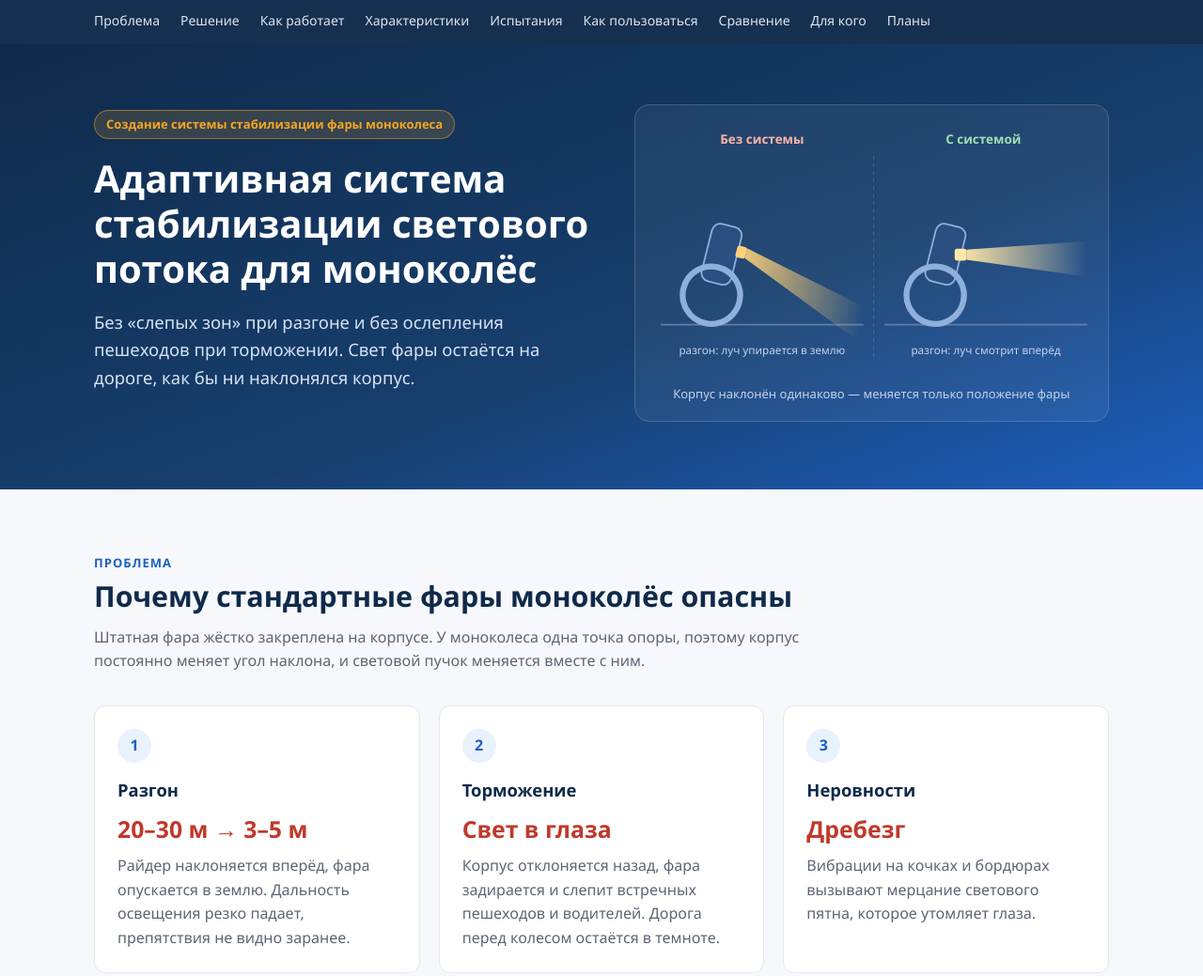
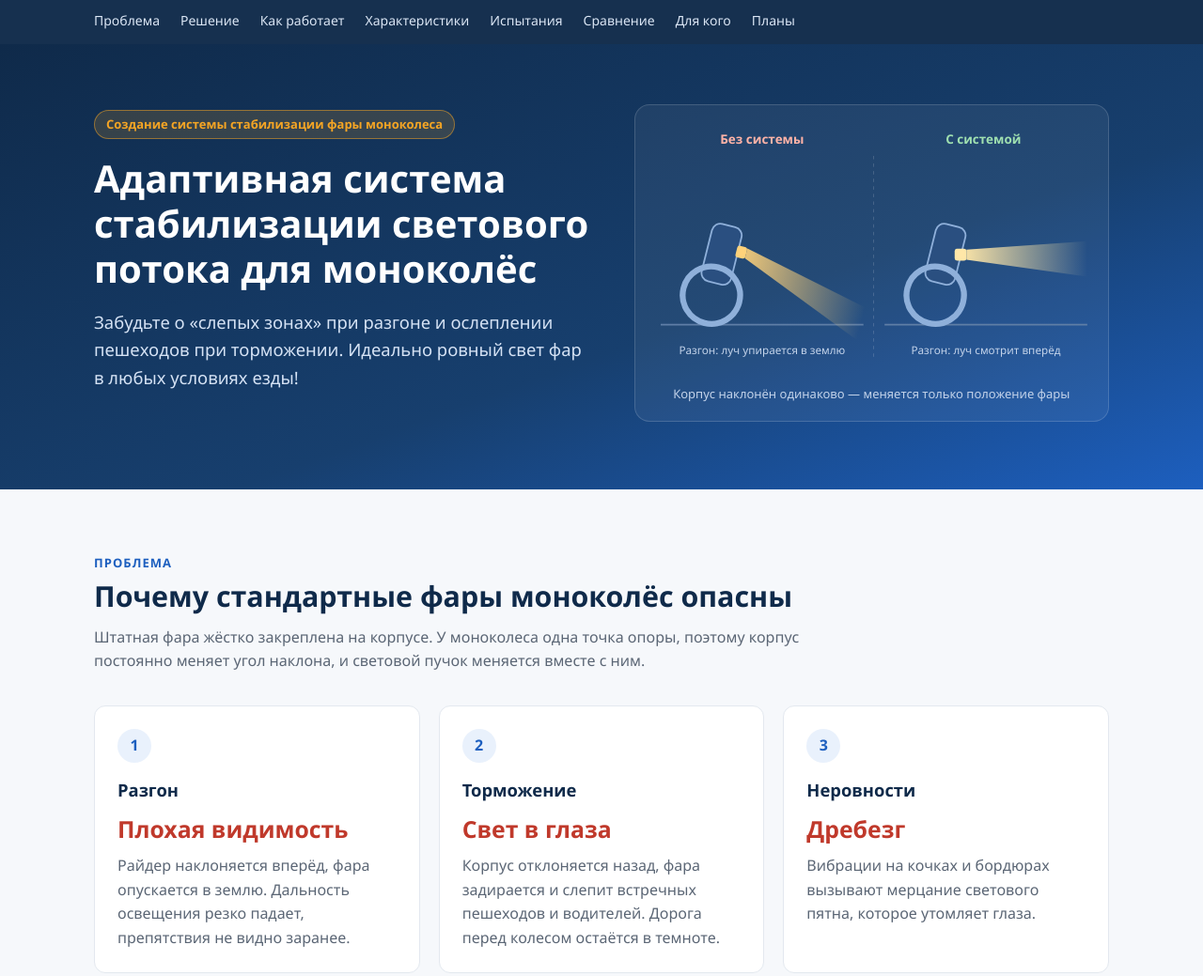
Before and after one commit to karassad/startup-site, a plain HTML site: page index.html in a window 1280 px wide. Shown: the part 182-1221 px from the top of the page at 94% size. Drawn offline with Linux system fonts and the light colour scheme.

Commit message:
new vers

```diff
--- a/index.html
+++ b/index.html
@@ -286,7 +286,6 @@
         <a href="#how">Как работает</a>
         <a href="#specs">Характеристики</a>
         <a href="#tests">Испытания</a>
-        <a href="#usage">Как пользоваться</a>
         <a href="#compare">Сравнение</a>
         <a href="#market">Для кого</a>
         <a href="#roadmap">Планы</a>
@@ -300,8 +299,7 @@
             <span class="tag">Создание системы стабилизации фары моноколеса</span>
             <h1>Адаптивная система стабилизации светового потока для моноколёс</h1>
             <p class="lead">
-                Без «слепых зон» при разгоне и без ослепления пешеходов при торможении.
-                Свет фары остаётся на дороге, как бы ни наклонялся корпус.
+                Забудьте о «слепых зонах» при разгоне и ослеплении пешеходов при торможении. Идеально ровный свет фар в любых условиях езды!
             </p>
         </div>
         <div class="hero-visual">
@@ -318,7 +316,7 @@
                     <rect x="86" y="140" width="12" height="14" rx="3" fill="#ffd27a"/>
                     <polygon points="98,141 250,175 250,215 98,153" fill="url(#beamBad)"/>
                 </g>
-                <text x="130" y="275" fill="#c3d3ea" font-size="13" text-anchor="middle">разгон: луч упирается в землю</text>
+                <text x="130" y="275" fill="#c3d3ea" font-size="13" text-anchor="middle">Разгон: луч упирается в землю</text>
                 <line x1="262" y1="40" x2="262" y2="280" stroke="rgba(255,255,255,.18)" stroke-dasharray="4 5"/>
                 <text x="392" y="26" fill="#9fe0b0" font-size="15" font-weight="700" text-anchor="middle">С системой</text>
                 <line x1="275" y1="240" x2="515" y2="240" stroke="#5f7ea6" stroke-width="2"/>
@@ -328,7 +326,7 @@
                 </g>
                 <rect x="358" y="150" width="14" height="14" rx="3" fill="#ffe7a8"/>
                 <polygon points="372,151 515,141 515,183 372,163" fill="url(#beamGood)"/>
-                <text x="395" y="275" fill="#c3d3ea" font-size="13" text-anchor="middle">разгон: луч смотрит вперёд</text>
+                <text x="395" y="275" fill="#c3d3ea" font-size="13" text-anchor="middle">Разгон: луч смотрит вперёд</text>
             </svg>
             <div class="cap">Корпус наклонён одинаково — меняется только положение фары</div>
         </div>
@@ -350,7 +348,7 @@
             <div class="card">
                 <div class="num">1</div>
                 <h3>Разгон</h3>
-                <div class="stat">20–30 м → 3–5 м</div>
+                <div class="stat">Плохая видимость</div>
                 <p class="muted">Райдер наклоняется вперёд, фара опускается в землю. Дальность освещения резко падает, препятствия не видно заранее.</p>
             </div>
             <div class="card">
```
